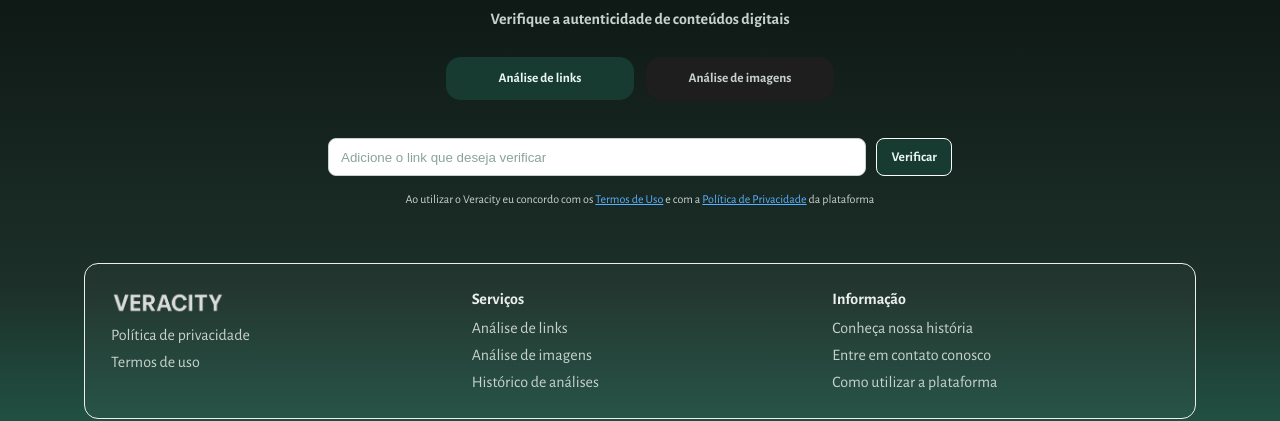
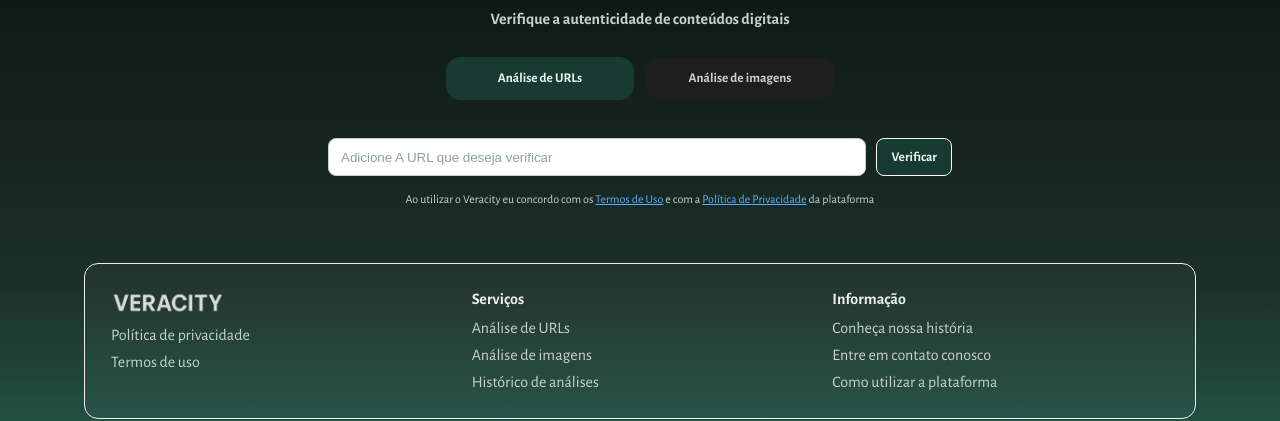
Before and after one commit to veracity-pfc/veracity-web, a React (Vite) app: page / in a window 1280 px wide. Shown: the part 325-746 px from the top of the page. Built offline with nearby package versions, Linux system fonts and the light colour scheme; no server answers.

Commit message:
Renomeando....

```diff
--- a/src/api/client.js
+++ b/src/api/client.js
@@ -48,4 +48,4 @@
 export const apiResendCode   = (email) => apiFetch("/auth/resend-code", { method:"POST", body:{ email, code:"000000" } });
 export const apiGetProfile   = () => apiFetch("/user/profile", { auth:true });
 export const apiAdminMetrics = () => apiFetch("/administration/metrics", { auth:true });
-export const apiAnalyzeLink  = (url) => apiFetch("/analysis/link", { method:"POST", body:{ url } });
+export const apiAnalyzeUrl  = (url) => apiFetch("/analysis/url", { method:"POST", body:{ url } });
--- a/src/components/Footer.jsx
+++ b/src/components/Footer.jsx
@@ -21,7 +21,7 @@
           <div>
             <div className="footer-title">Serviços</div>
             <div className="footer-links">
-              <a href="#">Análise de links</a>
+              <a href="#">Análise de URLs</a>
               <a href="#">Análise de imagens</a>
               <a href="#">Histórico de análises</a>
             </div>
--- a/src/components/SearchForm.jsx
+++ b/src/components/SearchForm.jsx
@@ -11,8 +11,8 @@
   }
 
   const placeholder =
-    mode === 'links'
-      ? 'Adicione o link que deseja verificar'
+    mode === 'urls'
+      ? 'Adicione A URL que deseja verificar'
       : 'Adicione a imagem que deseja verificar';
 
   return (
@@ -20,7 +20,7 @@
       <input
         className="search-input"
         type="text"
-        inputMode={mode === 'links' ? 'url' : 'text'}
+        inputMode={mode === 'urls' ? 'url' : 'text'}
         placeholder={placeholder}
         value={value}
         onChange={(e) => setValue(e.target.value)}
--- a/src/components/Tabs.jsx
+++ b/src/components/Tabs.jsx
@@ -5,12 +5,12 @@
     <div className="tabs" role="tablist" aria-label="Tipo de análise">
       <button
         type="button"
-        className={`tab-btn ${active === 'links' ? 'active' : ''}`}
+        className={`tab-btn ${active === 'urls' ? 'active' : ''}`}
         role="tab"
-        aria-selected={active === 'links'}
-        onClick={() => onChange('links')}
+        aria-selected={active === 'urls'}
+        onClick={() => onChange('urls')}
       >
-        {labels.links}
+        {labels.urls}
       </button>
 
       <button
--- a/src/pages/About.jsx
+++ b/src/pages/About.jsx
@@ -18,13 +18,13 @@
               conclusão de curso (PFC) em Engenharia de Software, com o objetivo de
               ajudar pessoas a verificarem a <strong>autenticidade de conteúdos digitais</strong>.
               A proposta surgiu ao observarmos o crescimento de golpes, desinformação e
-              manipulações geradas por IA em links e imagens.
+              manipulações geradas por IA em URLs e imagens.
             </p>
 
             <p>
               Desde o início, o foco foi unir <strong>boas práticas de desenvolvimento de software</strong> com
               <strong> responsabilidade</strong>: respeito à <strong>LGPD</strong>, transparência sobre as fontes e
-              explicabilidade dos resultados. O sistema oferece análise de links e de imagens,
+              explicabilidade dos resultados. O sistema oferece análise de URls e de imagens,
               registrando o histórico de consultas de forma segura.
             </p>
 
--- a/src/pages/AdminDashboard.jsx
+++ b/src/pages/AdminDashboard.jsx
@@ -19,7 +19,7 @@
       <h2>Admin • Métricas ({m.reference_month})</h2>
       <ul>
         <li>Total no mês: <b>{m.total_month}</b></li>
-        <li>Links no mês: <b>{m.links_month}</b></li>
+        <li>URLs no mês: <b>{m.urls_month}</b></li>
         <li>Imagens no mês: <b>{m.images_month}</b></li>
       </ul>
     </div>
--- a/src/pages/Home.jsx
+++ b/src/pages/Home.jsx
@@ -3,7 +3,7 @@
 import SearchForm from '../components/SearchForm.jsx';
 
 export default function Home() {
-  const [activeTab, setActiveTab] = useState('links');
+  const [activeTab, setActiveTab] = useState('urls');
 
   return (
     <main className="container">
@@ -14,7 +14,7 @@
         <Tabs
           active={activeTab}
           onChange={setActiveTab}
-          labels={{ links: 'Análise de links', images: 'Análise de imagens' }}
+          labels={{ urls: 'Análise de URLs', images: 'Análise de imagens' }}
         />
 
         <div className="search-wrap">
--- a/src/pages/Instructions.jsx
+++ b/src/pages/Instructions.jsx
@@ -1,6 +1,6 @@
 import React, { useState } from 'react';
 
-const linkSteps = [
+const urlSteps = [
   {
     title: 'Insira a URL',
     text: 'Preencha o campo com uma URL válida e pressione o botão "Verificar". A URL deve possuir no máximo 60 caracteres.'
@@ -78,7 +78,7 @@
       <section className="hero">
         <h1 className="instructions-h1">Como utilizar a plataforma</h1>
       </section>
-      <Steps title="Análise de links" steps={linkSteps} />
+      <Steps title="Análise de URLs" steps={urlSteps} />
       <Steps title="Análise de imagens" steps={imageSteps} />
     </main>
   );
```
